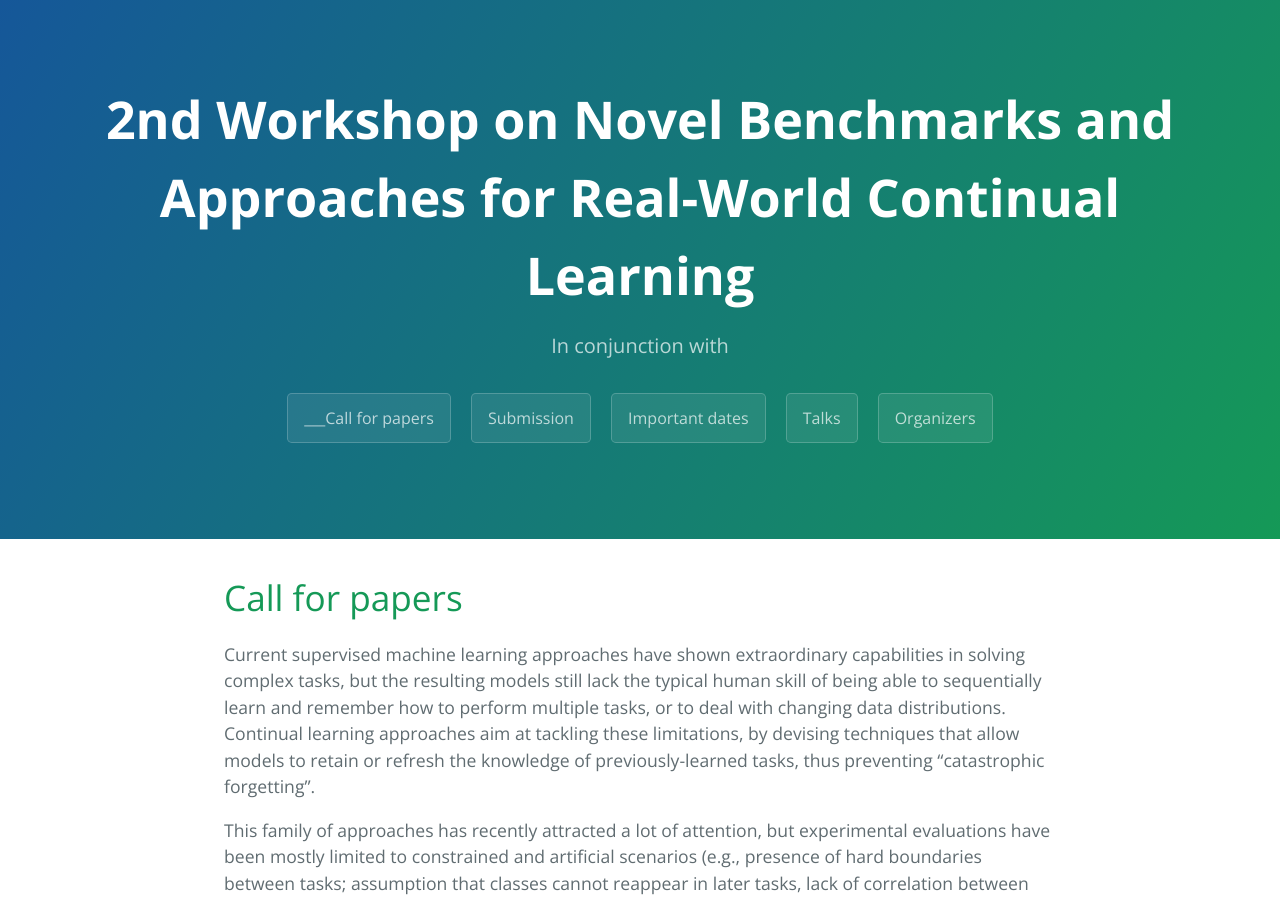
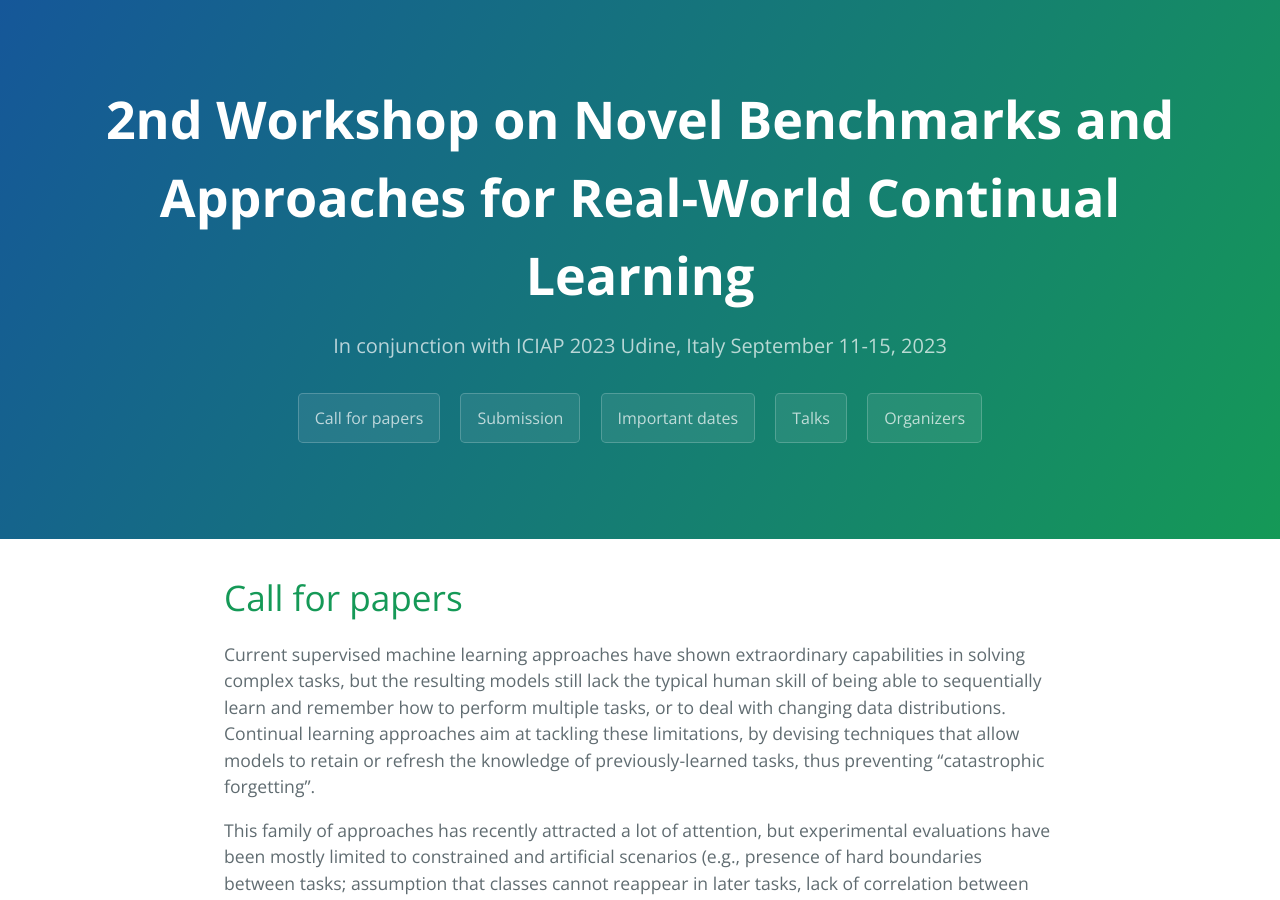
Before and after one commit to cl4real/cl4real.github.io, a Jekyll site: the page built from index.md, in a window 1280 px wide and 900 px high. Built offline with Jekyll 4.4.1, drawn with Linux system fonts in a browser that asks for light colours; our own code applies the rules of GitHub Pages for plain Markdown files.

Commit message:
Fixing yaml (but it's working now)

```diff
--- a/_config.yml
+++ b/_config.yml
@@ -6,7 +6,7 @@ theme: jekyll-theme-cayman
 workshop:
   name: 2nd Workshop on Novel Benchmarks and Approaches for Real-World Continual Learning
   short: CL4REAL
-  host: ICIAP
+  host: "ICIAP 2023\nUdine, Italy\nSeptember 11-15, 2023"
   dates:
     submission: June 30, 2023
     decision: July 30, 2023
--- a/_layouts/default.html
+++ b/_layouts/default.html
@@ -17,8 +17,8 @@
 
     <header class="page-header" role="banner">
       <h1 class="project-name">{{ site.workshop.name }}</h1>
-      <h2 class="project-tagline">In conjunction with {{ site.workshop.conference }} {{ site.workshop.year }}</h2>
-      <a href="index" class="btn">___Call for papers</a>
+      <h2 class="project-tagline">In conjunction with {{ site.workshop.host}}</h2>
+      <a href="index" class="btn">Call for papers</a>
       <a href="submission" class="btn">Submission</a>
       <a href="dates" class="btn">Important dates</a>
       <a href="talks" class="btn">Talks</a>
```
